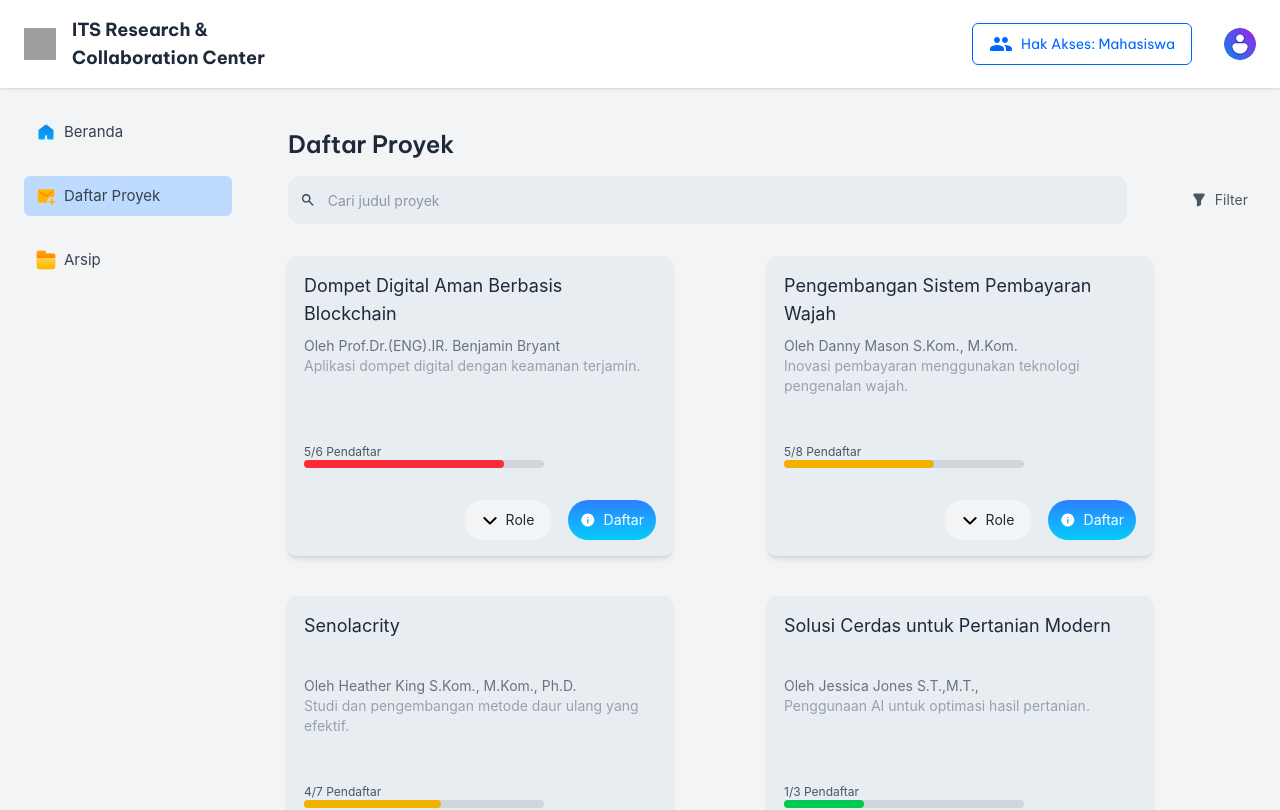
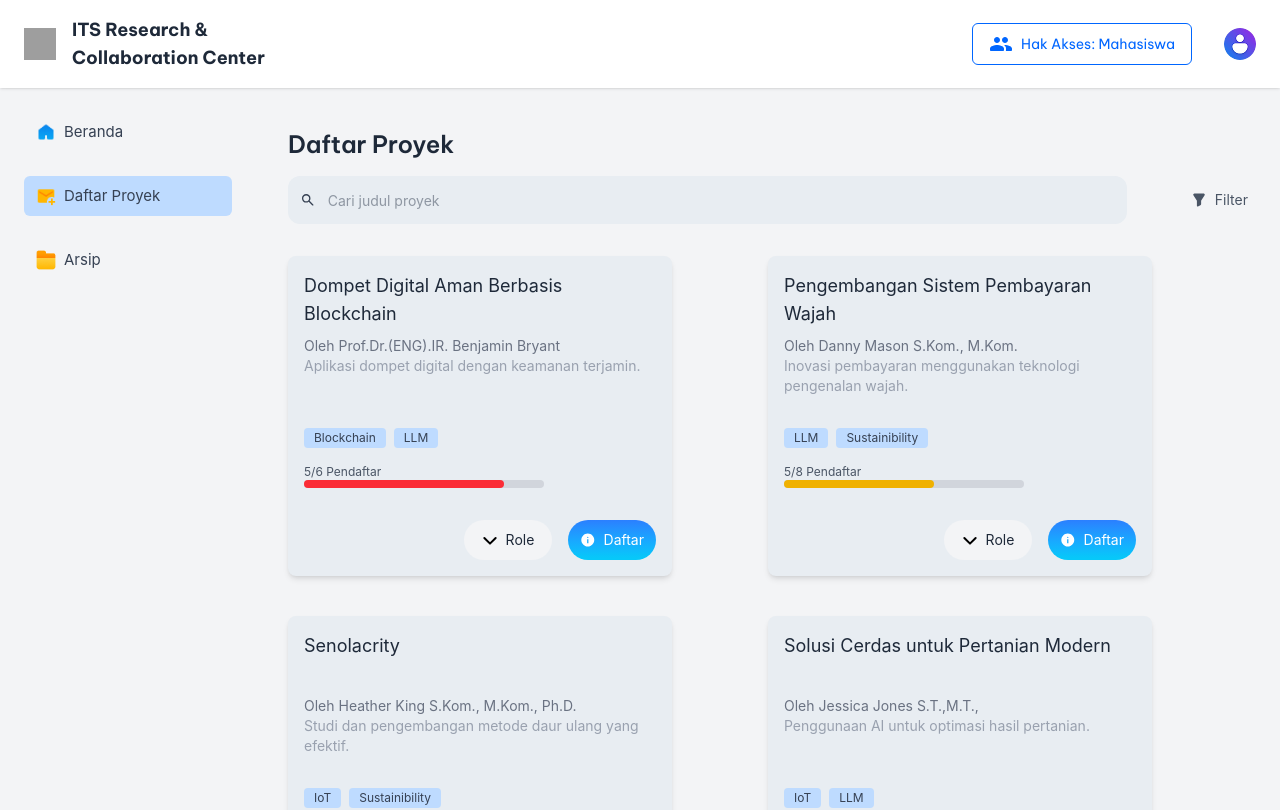
Before and after one commit to hihanghoeng33/fe-mbd, a Vue app: page /projects in a window 1280 px wide. Shown: the top 810 px of the page. Built offline with nearby package versions, Linux system fonts and the light colour scheme; grey boxes are pictures that could not be loaded.

Commit message:
feat: multiple categories

```diff
--- a/src/components/Archive.vue
+++ b/src/components/Archive.vue
@@ -4,7 +4,7 @@ const projects = [
   {
     title: 'Aplikasi Belanja Online Ramah Pengguna',
     author: 'Victoria Baldwin S.Kom., M.Kom.,',
-    categories: ['Mobile', 'LLM'],
+    categories: 'Mobile, LLM',
     // image: '/project1.jpg'
     stats: 'On Going',
     description: 'Aplikasi untuk memantau aktivitas fisik dan kesehatan.'
@@ -12,7 +12,7 @@ const projects = [
   {
     title: 'Monitoring Kesehatan IoT untuk Lansia',
     author: 'Joshua Nguyen S.Kom., M.Kom., Ph.D.',
-    categories: ['IoT', 'Web'],
+    categories: 'IoT, Web',
     // image: '/project2.jpg'
     stats: 'finished',
     description: 'Perangkat IoT untuk memantau kesehatan lansia dari jarak jauh.'
@@ -20,7 +20,7 @@ const projects = [
   {
     title: 'Analisis Tren Pasar Kripto',
     author: 'Amy Hernandez, S.Kom., M.Kom.',
-    categories: ['Web', 'LLM'],
+    categories: 'Web, LLM',
     // image: '/project1.jpg'
     stats: 'On going',
     description: 'Analisis data untuk memprediksi pergerakan pasar kripto.'
@@ -28,7 +28,7 @@ const projects = [
   {
     title: 'Riset Daur Ulang Limbah Plastik',
     author: 'Bradley Jones S.Kom., M.Kom.',
-    categories: ['IoT', 'Web'],
+    categories: 'IoT, Web',
     // image: '/project2.jpg'
     stats: 'finished',
     description: 'Studi dan pengembangan metode daur ulang yang efektif.'
--- a/src/components/Home.vue
+++ b/src/components/Home.vue
@@ -36,7 +36,7 @@ onBeforeUnmount(() => {
           filled="4"
           total="8"
           description="Rekomendasi film personalisasi menggunakan AI."
-          category="AI"
+          categories="AI"
         />
         <ProjectCardMain
           title="Aplikasi Manajemen Acara Kampus"
@@ -44,7 +44,7 @@ onBeforeUnmount(() => {
           filled="16"
           total="10"
           description="Mempermudah pengelolaan dan pendaftaran acara di kampus."
-          category="Robotics"
+          categories="Robotics"
         />
         <ProjectCardMain
           title="Kampanye Lingkungan Hidup Berbasis Digital"
@@ -52,14 +52,14 @@ onBeforeUnmount(() => {
           filled="3"
           total="4"
           description="Mengelola acara kampanye lingkungan secara daring."
-          category="Database"
+          categories="Database"
         />
         <ProjectCardMain
           title="Penelitian Alat Pemusnah Masal Studi Kasus Jawa Timur"
           author="Prof.Dr.(ENG). Imut Sasimok, S.Kom., M.Kom."
           filled="3"
           total="2"
-          category="Database"
+          categories="Database"
         />
       </div>
     </div>
--- a/src/components/HomeLecturer.vue
+++ b/src/components/HomeLecturer.vue
@@ -57,7 +57,7 @@ const handleCreateProject = () => {
           author="Prof. Dr. Amtsal Jago Banget"
           :filled="4"
           :total="8"
-          category="AI"
+          categories="AI"
         >
           <template #actions>
             <button class="bg-gray-100 items-center flex justify-center rounded-3xl gap-x-2 py-2 px-3 text-gray-800 h-10 w-22 hover:bg-gray-200 transition-colors">
@@ -80,7 +80,7 @@ const handleCreateProject = () => {
           author="Prof. Dr. Amtsal Jago Banget"
           :filled="2"
           :total="6"
-          category="Robotics"
+          categories="Robotics"
         >
           <template #actions>
             <button class="bg-gray-100 items-center flex justify-center rounded-3xl gap-x-2 py-2 px-3 text-gray-800 h-10 w-22 hover:bg-gray-200 transition-colors">
@@ -103,7 +103,7 @@ const handleCreateProject = () => {
           author="Prof. Dr. Amtsal Jago Banget"
           :filled="6"
           :total="6"
-          category="Database"
+          categories="Database"
         >
           <template #actions>
             <button class="bg-gray-100 items-center flex justify-center rounded-3xl gap-x-2 py-2 px-3 text-gray-800 h-10 w-22 hover:bg-gray-200 transition-colors">
--- a/src/components/ProjectCardArchive.vue
+++ b/src/components/ProjectCardArchive.vue
@@ -15,8 +15,8 @@ const props = defineProps({
     default: "/default-project.png",
   },
   categories: {
-    type: Array,
-    default: () => [],
+    type: String,
+    default: "",
   },
   description: {
     type: String,
@@ -28,6 +28,11 @@ const props = defineProps({
     type: String,
     default: '/detailprojects'
   }
+});
+
+const categoriesArray = computed(() => {
+  if (!props.categories) return [];
+  return props.categories.split(',').map(category => category.trim()).filter(category => category);
 });
 
 const statColor = computed(() => {
@@ -53,7 +58,7 @@ const statColor = computed(() => {
       <div class="container pt-2">
         <div class="flex flex-wrap gap-2">
           <span
-            v-for="(category, index) in categories"
+            v-for="(category, index) in categoriesArray"
             :key="index"
             class="bg-blue-200 text-gray-700 text-xs font-medium px-2.5 py-0.5 rounded"
           >
--- a/src/components/ProjectCardMain.vue
+++ b/src/components/ProjectCardMain.vue
@@ -10,7 +10,7 @@ const props = defineProps({
     type: String,
     default: "Nama Dosen",
   },
-  category: {
+  categories: {
     type: String,
     default: "",
   },
@@ -30,6 +30,11 @@ const props = defineProps({
 });
 
 const slots = defineSlots();
+
+const categoriesArray = computed(() => {
+  if (!props.categories) return [];
+  return props.categories.split(',').map(category => category.trim()).filter(category => category);
+});
 
 const barColor = computed(() => {
   const percent = (props.filled / props.total) * 100;
@@ -54,7 +59,8 @@ const barColor = computed(() => {
       <div class="container pt-2">
         <div class="flex flex-wrap gap-2">
           <span
-            v-if="category"
+            v-for="(category, index) in categoriesArray"
+            :key="index"
             class="bg-blue-200 text-gray-700 text-xs font-medium px-2.5 py-0.5 rounded"
           >
             {{ category }}
--- a/src/components/Projects.vue
+++ b/src/components/Projects.vue
@@ -7,7 +7,7 @@ const projects = [
     author: 'Prof.Dr.(ENG).IR. Benjamin Bryant',
     filled: 5,
     total: 6,
-    categories: ['Blockchain', 'LLM'],
+    categories: 'Blockchain, LLM',
     description: 'Aplikasi dompet digital dengan keamanan terjamin.'
     // image: '/project1.jpg'
   },
@@ -16,7 +16,7 @@ const projects = [
     author: 'Danny Mason S.Kom., M.Kom.',
     filled: 5,
     total: 8,
-    categories: ['LLM', 'Sustainibility'],
+    categories: 'LLM, Sustainibility',
     description: 'Inovasi pembayaran menggunakan teknologi pengenalan wajah.'
     // image: '/project2.jpg'
   },
@@ -25,7 +25,7 @@ const projects = [
     author: 'Heather King S.Kom., M.Kom., Ph.D.',
     filled: 4,
     total: 7,
-    categories: ['IoT', 'Sustainibility'],
+    categories: 'IoT, Sustainibility',
     description: 'Studi dan pengembangan metode daur ulang yang efektif.'
     // image: '/project1.jpg'
   },
@@ -34,7 +34,7 @@ const projects = [
     author: 'Jessica Jones S.T.,M.T.,',
     filled: 1,
     total: 3,
-    categories: ['IoT', 'LLM'],
+    categories: 'IoT, LLM',
     description: 'Penggunaan AI untuk optimasi hasil pertanian.'
     // image: '/project2.jpg'
   },
```
